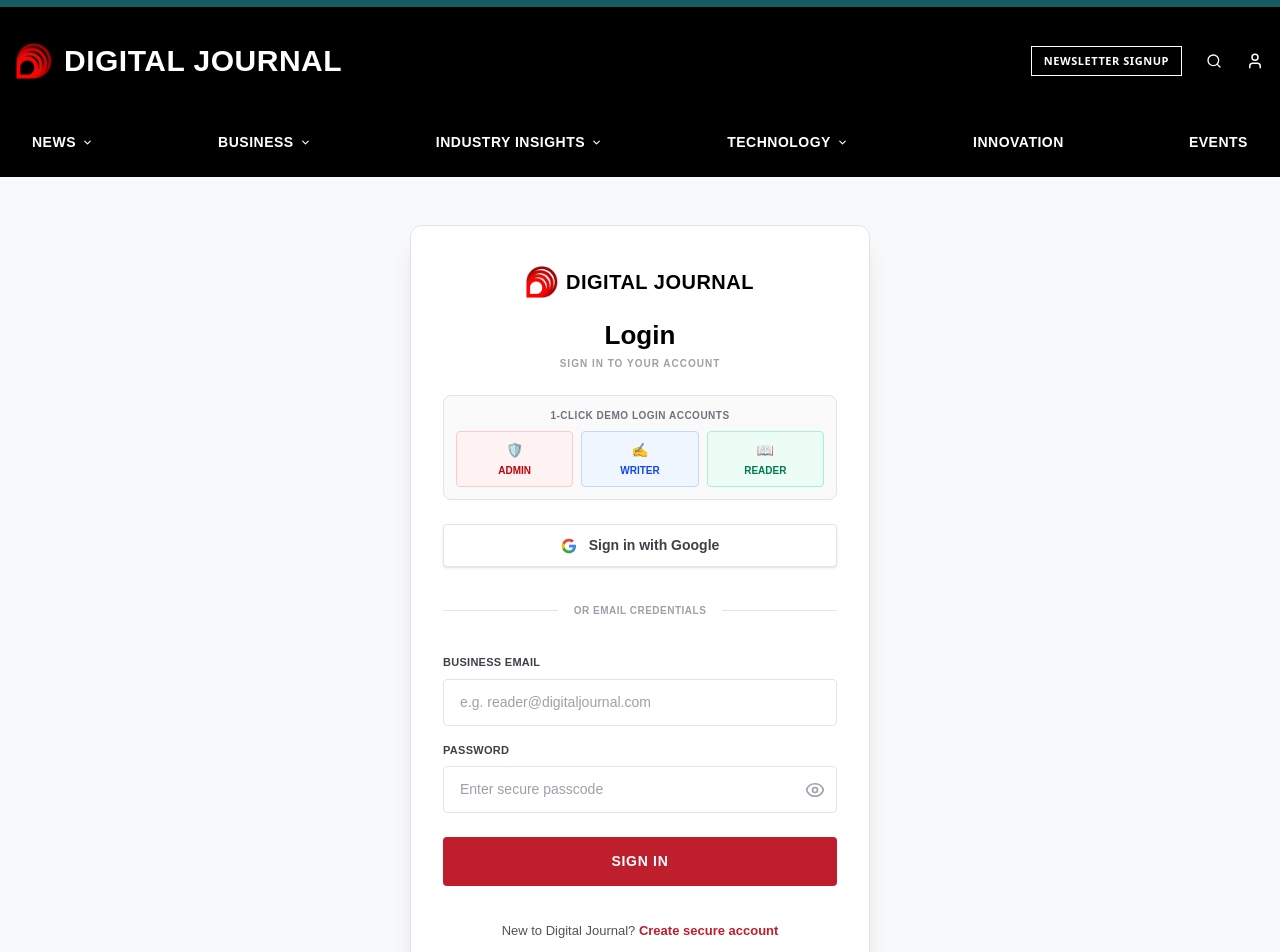
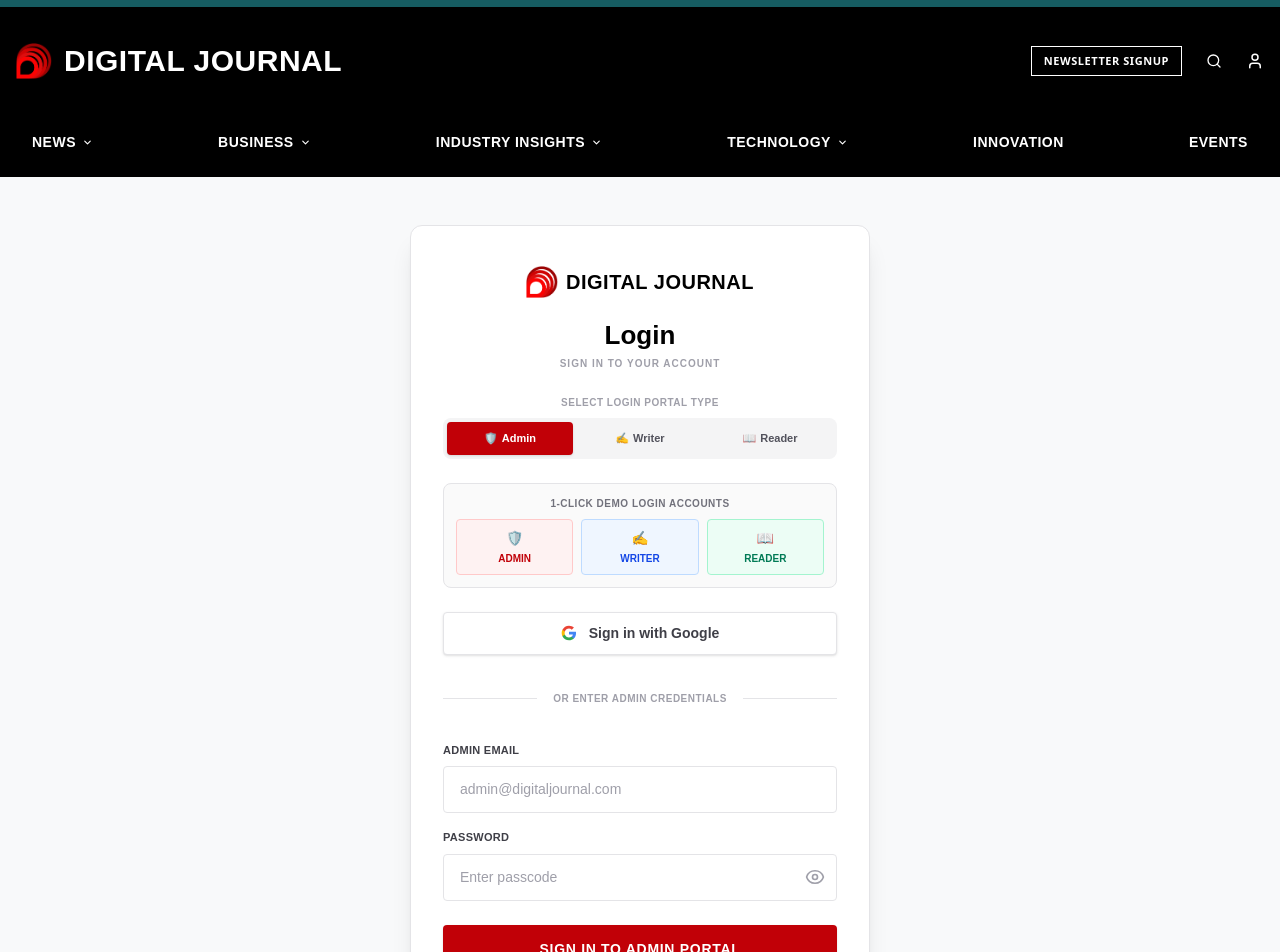
Before and after one commit to RushdhiMR/Digital-Journal-Frontend, a Next.js app in the folder digital-journal-clone/: page /login in a window 1280 px wide. Shown: the top 952 px of the page. Built offline with nearby package versions, Linux system fonts and the light colour scheme.

Commit message:
Add explicit Admin, Reader, and Writer login portal selection with strict /admin route navigation

```diff
--- a/digital-journal-clone/app/login/page.tsx
+++ b/digital-journal-clone/app/login/page.tsx
@@ -17,9 +17,31 @@
   const [errorMessage, setErrorMessage] = useState("");
   const [showGoogleChooser, setShowGoogleChooser] = useState(false);
 
-  const handleQuickLogin = (userEmail: string, userPass: string, userName: string, roleName: string) => {
+  const [selectedRole, setSelectedRole] = useState<"Admin" | "Writer" | "Reader">("Admin");
+
+  const handleRoleSelect = (role: "Admin" | "Writer" | "Reader") => {
+    setSelectedRole(role);
+    setErrorMessage("");
+    setSuccessMessage("");
+
+    if (role === "Admin") {
+      setEmail("admin@digitaljournal.com");
+      setPassword("admin123");
+    } else if (role === "Writer") {
+      setEmail("writer@digitaljournal.com");
+      setPassword("writer123");
+    } else {
+      setEmail("reader@digitaljournal.com");
+      setPassword("reader123");
+    }
+  };
+
+  const handleQuickLogin = (userEmail: string, userPass: string, userName: string, roleName: "Admin" | "Writer" | "Reader") => {
     setIsSubmitting(true);
     setErrorMessage("");
+    setSelectedRole(roleName);
+    setEmail(userEmail);
+    setPassword(userPass);
 
     const loggedUser = {
       name: userName,
@@ -33,16 +55,12 @@
     }
     localStorage.setItem("dj_toast", `Welcome back, ${userName}! Signed in as ${roleName}.`);
 
-    setSuccessMessage(`Signed in as ${userName} (${roleName})! Redirecting...`);
+    const destPath = roleName === "Admin" ? "/admin" : roleName === "Writer" ? "/writer" : "/reader";
+    setSuccessMessage(`Authenticated as ${roleName}! Navigating to ${destPath}...`);
+
     setTimeout(() => {
-      if (roleName === "Admin") {
-        router.push("/admin");
-      } else if (roleName === "Writer") {
-        router.push("/writer");
-      } else {
-        router.push("/reader");
-      }
-    }, 800);
+      router.push(destPath);
+    }, 700);
   };
 
   const handleSubmit = async (e: React.FormEvent) => {
@@ -54,7 +72,7 @@
     }
     setIsSubmitting(true);
 
-    let roleName = "Reader";
+    let roleName: "Admin" | "Writer" | "Reader" = selectedRole;
     let userName = email.split('@')[0].split('.').map(w => w.charAt(0).toUpperCase() + w.slice(1)).join(' ');
 
     if (email.toLowerCase().includes("admin")) {
@@ -63,7 +81,12 @@
     } else if (email.toLowerCase().includes("writer")) {
       roleName = "Writer";
       userName = "Jennifer Friesen";
+    } else if (email.toLowerCase().includes("reader")) {
+      roleName = "Reader";
+      userName = userName || "Alex Reader";
     }
+
+    const targetDestination = roleName === "Admin" ? "/admin" : roleName === "Writer" ? "/writer" : "/reader";
 
     try {
       let res;
@@ -93,14 +116,12 @@
       }
       localStorage.setItem("dj_toast", `Welcome back, ${loggedUser.name}! Signed in as ${roleName}.`);
 
-      setSuccessMessage(`Successfully signed in as ${loggedUser.name} (${roleName})! Redirecting...`);
+      setSuccessMessage(`Successfully signed in as ${roleName}! Opening ${targetDestination}...`);
       setTimeout(() => {
-        if (roleName === "Admin") router.push("/admin");
-        else if (roleName === "Writer") router.push("/writer");
-        else router.push("/reader");
-      }, 1000);
+        router.push(targetDestination);
+      }, 800);
     } catch (err) {
-      console.warn("Login API error:", err);
+      console.warn("Login API fallback mode:", err);
       const fallbackUser = { name: userName, email, role: roleName };
       localStorage.setItem("dj_user", JSON.stringify(fallbackUser));
       if (roleName === "Admin") {
@@ -108,12 +129,10 @@
       }
       localStorage.setItem("dj_toast", `Welcome back, ${fallbackUser.name}! Signed in as ${roleName}.`);
 
-      setSuccessMessage(`Successfully signed in as ${roleName}! Redirecting...`);
+      setSuccessMessage(`Successfully signed in as ${roleName}! Opening ${targetDestination}...`);
       setTimeout(() => {
-        if (roleName === "Admin") router.push("/admin");
-        else if (roleName === "Writer") router.push("/writer");
-        else router.push("/reader");
-      }, 1000);
+        router.push(targetDestination);
+      }, 800);
     } finally {
       setIsSubmitting(false);
     }
@@ -210,6 +229,48 @@
             </p>
           </div>
 
+          {/* Role Selection Tabs */}
+          <div className="mb-6">
+            <p className="text-[10px] font-bold text-zinc-400 uppercase tracking-wider mb-2 text-center">
+              SELECT LOGIN PORTAL TYPE
+            </p>
+            <div className="grid grid-cols-3 gap-1 bg-zinc-100 p-1 rounded-lg">
+              <button
+                type="button"
+                onClick={() => handleRoleSelect("Admin")}
+                className={`py-2 text-[11px] font-bold rounded transition-all cursor-pointer flex items-center justify-center gap-1 ${
+                  selectedRole === "Admin"
+                    ? "bg-red-700 text-white shadow-sm"
+                    : "text-zinc-600 hover:text-black hover:bg-zinc-200"
+                }`}
+              >
+                <span>🛡️</span> Admin
+              </button>
+              <button
+                type="button"
+                onClick={() => handleRoleSelect("Writer")}
+                className={`py-2 text-[11px] font-bold rounded transition-all cursor-pointer flex items-center justify-center gap-1 ${
+                  selectedRole === "Writer"
+                    ? "bg-blue-700 text-white shadow-sm"
+                    : "text-zinc-600 hover:text-black hover:bg-zinc-200"
+                }`}
+              >
+                <span>✍️</span> Writer
+              </button>
+              <button
+                type="button"
+                onClick={() => handleRoleSelect("Reader")}
+                className={`py-2 text-[11px] font-bold rounded transition-all cursor-pointer flex items-center justify-center gap-1 ${
+                  selectedRole === "Reader"
+                    ? "bg-emerald-700 text-white shadow-sm"
+                    : "text-zinc-600 hover:text-black hover:bg-zinc-200"
+                }`}
+              >
+                <span>📖</span> Reader
+              </button>
+            </div>
+          </div>
+
           {/* Quick Role Demo Logins */}
           <div className="mb-6 bg-zinc-50 border border-zinc-200 rounded-lg p-3">
             <p className="text-[10px] font-bold text-zinc-500 uppercase tracking-wider mb-2 text-center">
@@ -289,7 +350,7 @@
           <div className="relative flex py-3 items-center mb-6">
             <div className="flex-grow border-t border-zinc-200"></div>
             <span className="flex-shrink mx-4 text-[10px] text-zinc-400 font-bold uppercase tracking-wider font-standard-sans">
-              OR EMAIL CREDENTIALS
+              OR ENTER {selectedRole.toUpperCase()} CREDENTIALS
             </span>
             <div className="flex-grow border-t border-zinc-200"></div>
           </div>
@@ -299,16 +360,26 @@
             {/* Business Email Input */}
             <div>
               <label className="block text-[11px] font-bold text-zinc-700 uppercase tracking-wide mb-2 font-standard-sans">
-                BUSINESS EMAIL
+                {selectedRole.toUpperCase()} EMAIL
               </label>
               <input
                 type="email"
                 name="user_business_email_no_autofill"
                 autoComplete="off"
-                placeholder="e.g. reader@digitaljournal.com"
+                placeholder={
+                  selectedRole === "Admin" ? "admin@digitaljournal.com" :
+                  selectedRole === "Writer" ? "writer@digitaljournal.com" :
+                  "reader@digitaljournal.com"
+                }
                 value={email}
-                onChange={(e) => setEmail(e.target.value)}
-                className="w-full px-4 py-3 border border-zinc-200 rounded text-[14px] text-zinc-800 placeholder-zinc-400 focus:outline-none focus:border-zinc-400 transition-colors font-standard-sans bg-white"
+                onChange={(e) => {
+                  const val = e.target.value;
+                  setEmail(val);
+                  if (val.toLowerCase().includes("admin")) setSelectedRole("Admin");
+                  else if (val.toLowerCase().includes("writer")) setSelectedRole("Writer");
+                  else if (val.toLowerCase().includes("reader")) setSelectedRole("Reader");
+                }}
+                className="w-full px-4 py-3 border border-zinc-200 rounded text-[14px] text-zinc-800 placeholder-zinc-400 focus:outline-none focus:border-zinc-400 transition-colors font-standard-sans bg-white font-medium"
                 required
               />
             </div>
@@ -323,7 +394,7 @@
                   type={showPassword ? "text" : "password"}
                   name="user_password_no_autofill"
                   autoComplete="new-password"
-                  placeholder="Enter secure passcode"
+                  placeholder="Enter passcode"
                   value={password}
                   onChange={(e) => setPassword(e.target.value)}
                   className="w-full px-4 pr-10 py-3 border border-zinc-200 rounded text-[14px] text-zinc-800 placeholder-zinc-400 focus:outline-none focus:border-zinc-400 transition-colors font-standard-sans bg-white"
@@ -355,7 +426,11 @@
               <button
                 type="submit"
                 disabled={isSubmitting}
-                className="w-full bg-[#BF1E2D] hover:bg-red-800 active:scale-[0.99] text-white font-bold text-[14px] py-3.5 rounded transition-all uppercase tracking-wider cursor-pointer font-standard-sans disabled:opacity-50 flex items-center justify-center gap-2"
+                className={`w-full text-white font-bold text-[14px] py-3.5 rounded transition-all uppercase tracking-wider cursor-pointer font-standard-sans disabled:opacity-50 flex items-center justify-center gap-2 shadow ${
+                  selectedRole === "Admin" ? "bg-red-700 hover:bg-red-800" :
+                  selectedRole === "Writer" ? "bg-blue-700 hover:bg-blue-800" :
+                  "bg-emerald-700 hover:bg-emerald-800"
+                }`}
               >
                 {isSubmitting ? (
                   <>
@@ -366,7 +441,7 @@
                     VERIFYING...
                   </>
                 ) : (
-                  "SIGN IN"
+                  `SIGN IN TO ${selectedRole === "Admin" ? "ADMIN PORTAL" : selectedRole === "Writer" ? "WRITER STUDIO" : "READER HUB"}`
                 )}
               </button>
             </div>
```
